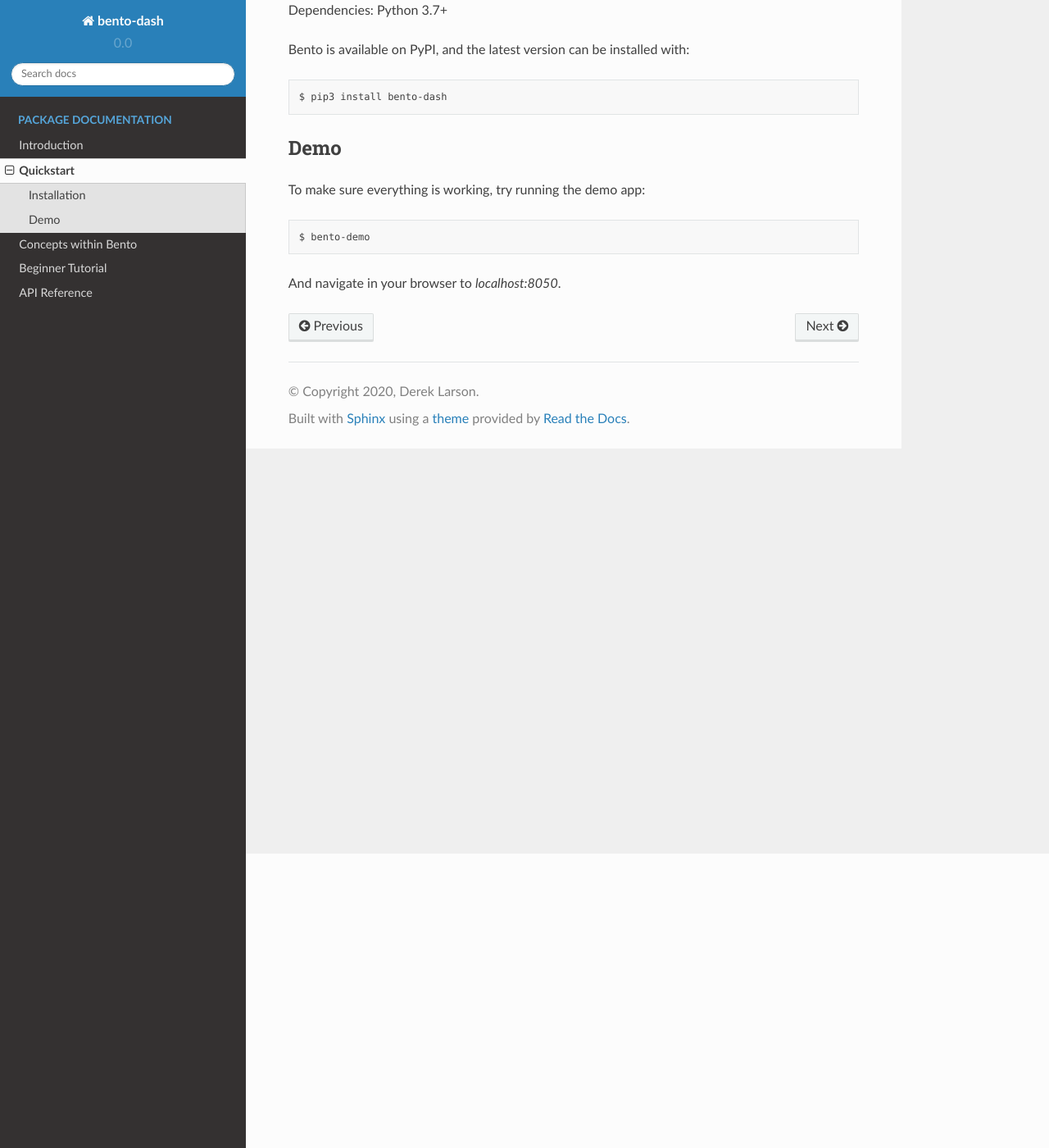
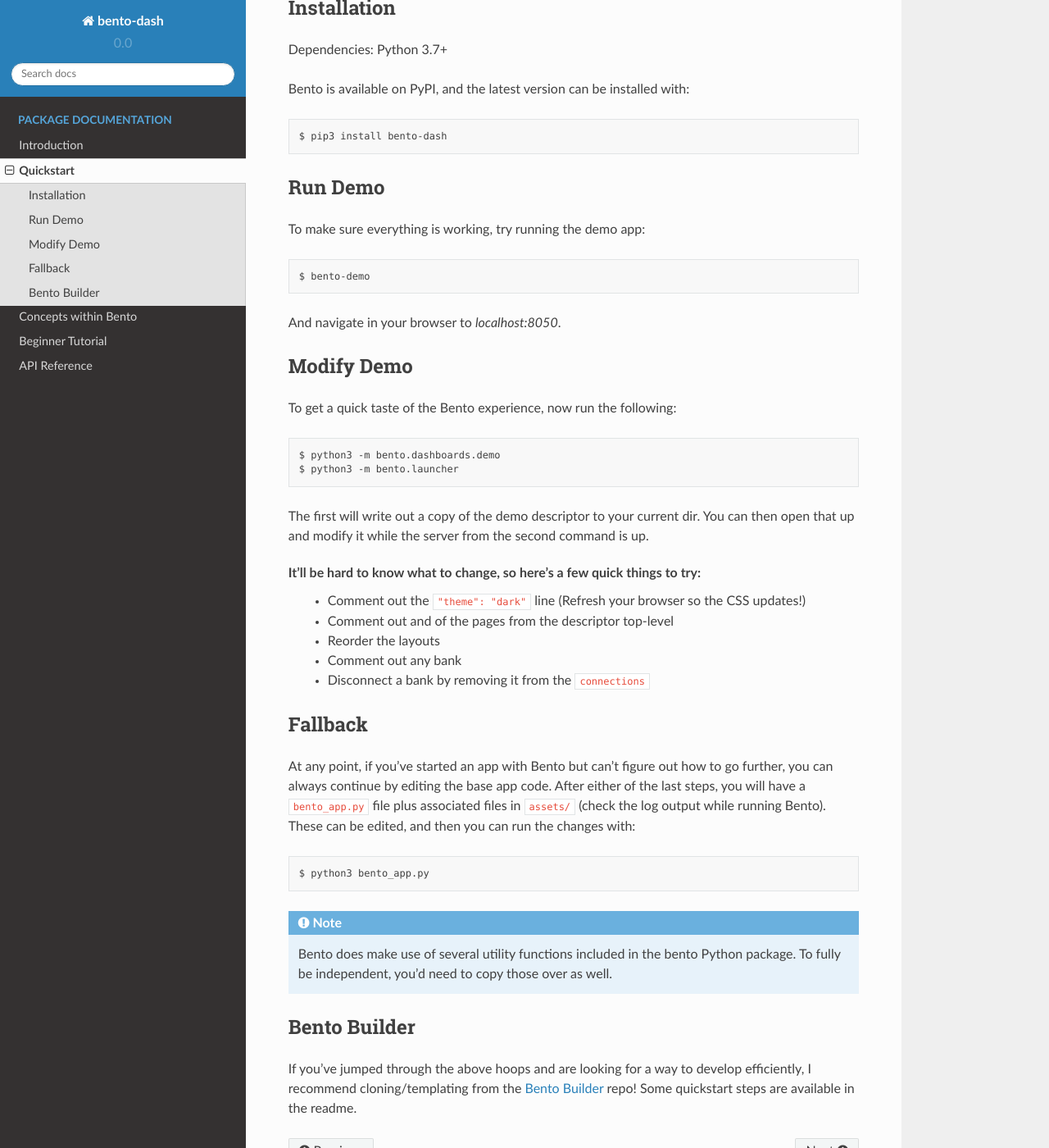
Before and after one commit to dereklarson/bento, a Sphinx documentation site: the page built from docs/quickstart.rst, in a window 1280 px wide and 1400 px high, scrolled down 359 px. Shown: the whole window at 82% size. Built offline with Sphinx 7.4.7 and the Read the Docs theme 2.0.0, drawn with Linux system fonts in a browser that asks for light colours; some of the changed text lies outside the part shown.

Commit message:
More doc contet, bugfix (#21)
* Add to the Bento quickstart doc page with more instructive steps
 * Make a convenience script: launcher.py
 * Another paragraph for the introduction
 * Fix a bug with the demo dashboard, Mars page variant control

```diff
--- a/bento/_version.py
+++ b/bento/_version.py
@@ -1 +1 @@
-__version__ = "0.0.8"
+__version__ = "0.0.9"
--- a/docs/quickstart.rst
+++ b/docs/quickstart.rst
@@ -4,7 +4,9 @@
 
 - Installation
 - Run the demo dashboard
-- Modify a simple example dashboard
+- Modify the demo
+- Fall back to straight Plotly Dash
+- Clone Bento Builder
 
 Installation
 ------------
@@ -14,10 +16,49 @@
 
 $ pip3 install bento-dash
 
-Demo
-----
+Run Demo
+--------
 To make sure everything is working, try running the demo app::
 
 $ bento-demo
 
 And navigate in your browser to `localhost:8050`.
+
+Modify Demo
+-----------
+To get a quick taste of the Bento experience, now run the following::
+
+$ python3 -m bento.dashboards.demo
+$ python3 -m bento.launcher
+
+The first will write out a copy of the demo descriptor to your current dir.
+You can then open that up and modify it while the server from the second
+command is up.
+
+It'll be hard to know what to change, so here's a few quick things to try:
+ * Comment out the ``"theme": "dark"`` line (Refresh your browser so the CSS updates!)
+ * Comment out and of the pages from the descriptor top-level
+ * Reorder the layouts
+ * Comment out any bank
+ * Disconnect a bank by removing it from the ``connections``
+
+Fallback
+--------
+At any point, if you've started an app with Bento but can't figure out how to
+go further, you can always continue by editing the base app code. After either
+of the last steps, you will have a ``bento_app.py`` file plus associated files
+in ``assets/`` (check the log output while running Bento). These can be edited,
+and then you can run the changes with::
+
+$ python3 bento_app.py
+
+.. note::
+    Bento does make use of several utility functions included in the bento Python
+    package. To fully be independent, you'd need to copy those over as well.
+
+Bento Builder
+-------------
+If you've jumped through the above hoops and are looking for a way to develop
+efficiently, I recommend cloning/templating from the `Bento Builder
+<https://github.com/dereklarson/bento_builder>`_ repo! Some quickstart steps
+are available in the readme.
```
Also changed, not shown: docs/introduction.rst (+15 -6 lines), 4 other files.
